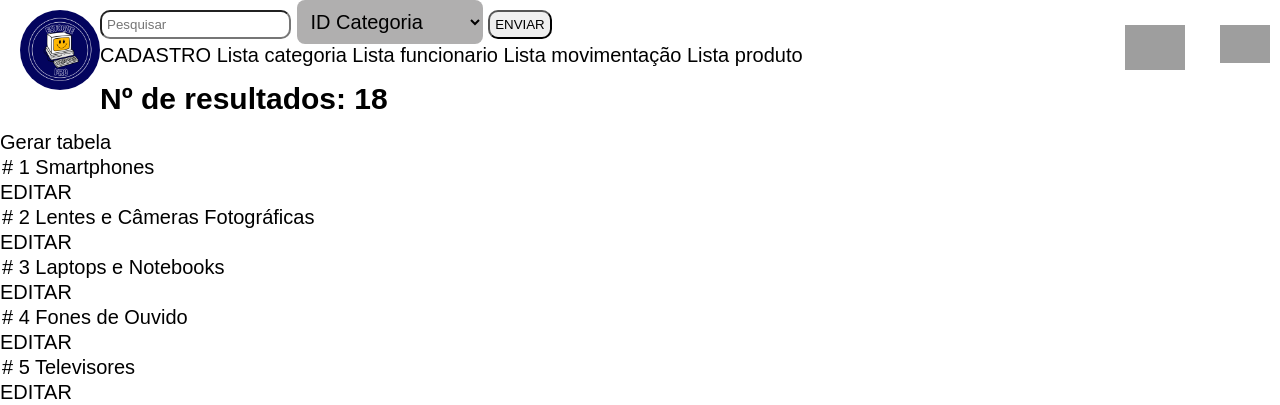
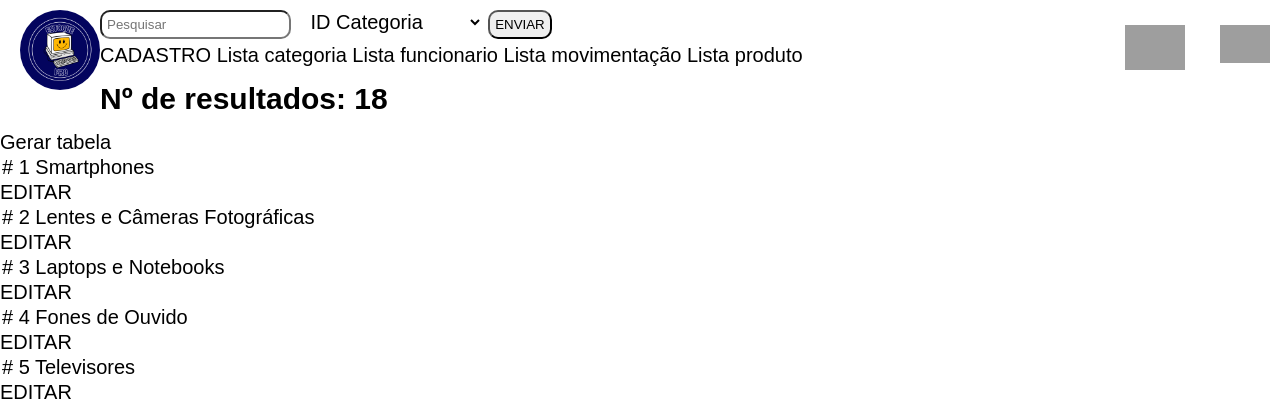
Before and after one commit to yasminayumi8/system_control, a Flask app: a page that uses templates/templates-barra-de-pesquisa.html in a window 1280 px wide. Shown: the top 405 px of the page. Run offline with Flask 3, Linux system fonts and the light colour scheme; data comes from the database, SQL or seed files in the repository; grey boxes are pictures that could not be loaded.

Commit message:
Teste commit

```diff
--- a/static/templates.css
+++ b/static/templates.css
@@ -27,7 +27,9 @@ a:hover{
    color: black;
 
 }
-
+.select-class{
+    background-color: white;
+}
 
 .container{
    display: block;
--- a/templates/templates-barra-de-pesquisa.html
+++ b/templates/templates-barra-de-pesquisa.html
@@ -21,7 +21,7 @@
 <!--                <h1>}</h1>-->
                 <input type="text" name="form-pesquisa" placeholder="Pesquisar">
 
-                <select name="campo">
+                <select name="campo" class="select-class">
                     {% for value, nome in dicio.items(): %}
                         <option value="{{value}}">{{nome}}</option>
 
```
